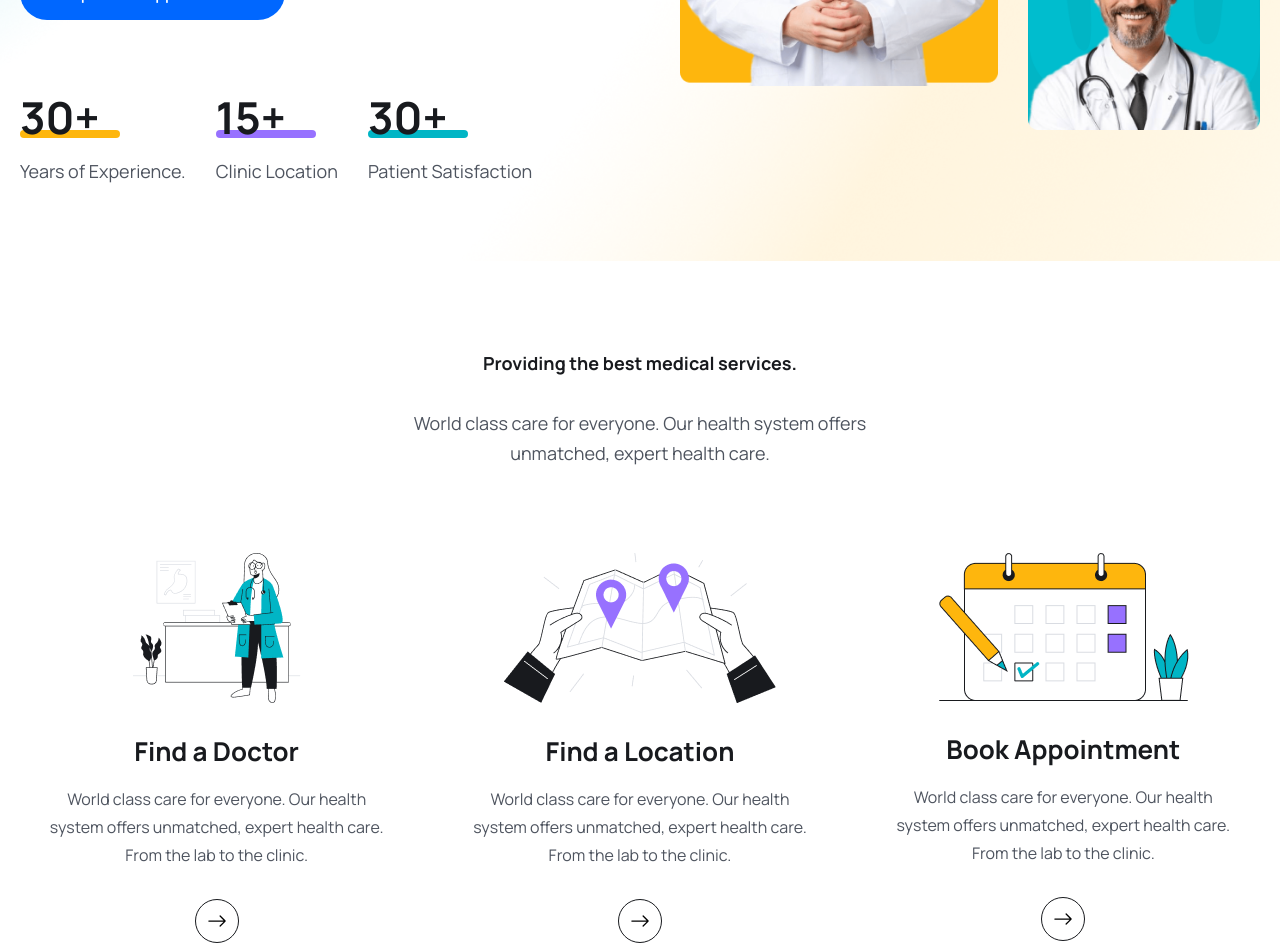
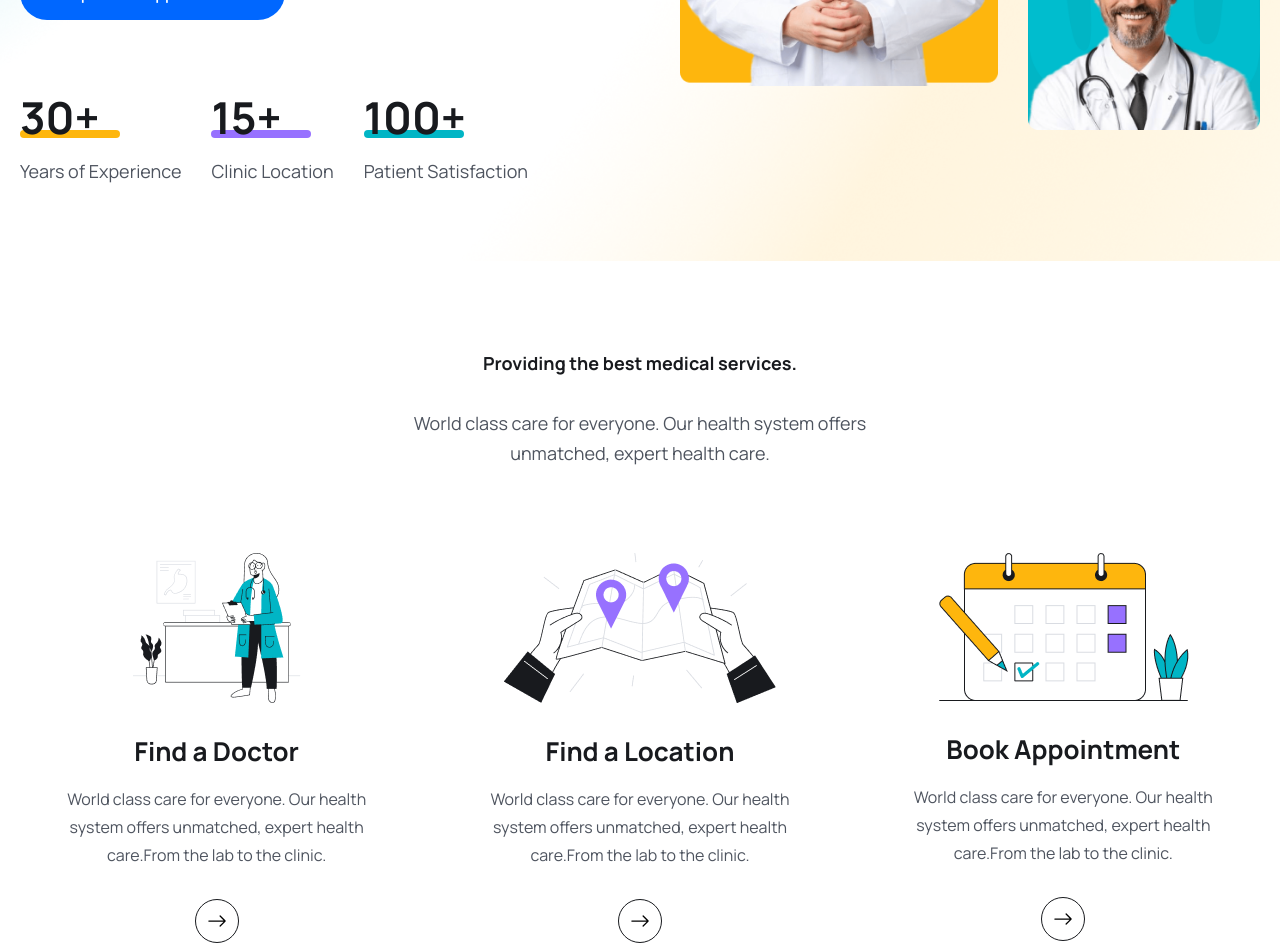
Before and after one commit to ankitkapoor8437/medicare-project-react, a React (Create React App) app: page / in a window 1280 px wide. Shown: the part 560-1512 px from the top of the page. Built offline with nearby package versions, Linux system fonts and the light colour scheme.

Commit message:
File changes.

```diff
--- /dev/null
+++ b/src/assets/data/Options.js
@@ -0,0 +1,30 @@
+import icon1 from '../../assets/images/icon01.png'
+import icon2 from '../../assets/images/icon02.png'
+import icon3 from '../../assets/images/icon03.png'
+
+const Options = [
+    {
+        image: icon1,
+        title: "Find a Doctor",
+        desc: ` World class care for everyone. Our health system offers unmatched,
+        expert health care.From the lab to the clinic.`,
+
+    },
+    {
+        image: icon2,
+        title: "Find a Location",
+        desc: ` World class care for everyone. Our health system offers unmatched,
+        expert health care.From the lab to the clinic.`,
+
+    },
+    {
+        image: icon3,
+        title: "Book Appointment",
+        desc: ` World class care for everyone. Our health system offers unmatched,
+        expert health care.From the lab to the clinic.`,
+
+    },
+
+]
+
+export default Options;
--- /dev/null
+++ b/src/assets/data/Statistics.js
@@ -0,0 +1,22 @@
+const Statistics = [
+    {
+      value: "30+",
+      desc: "Years of Experience",
+      color: "w-[100px] h-2 bg-yellowColor rounded-full block mt-[-14px]"
+    },
+
+    {
+      value: "15+",
+      desc: "Clinic Location",
+      color: "w-[100px] h-2 bg-purpleColor rounded-full block mt-[-14px]"
+    },
+
+    {
+      value: "100+",
+      desc: "Patient Satisfaction",
+      color: "w-[100px] h-2 bg-irisBlueColor rounded-full block mt-[-14px]"
+    },
+
+  ]
+
+  export default Statistics;
--- a/src/pages/Home.jsx
+++ b/src/pages/Home.jsx
@@ -3,12 +3,9 @@ import { Link } from 'react-router-dom'
 import heroImage1 from '../assets/images/hero-img01.png'
 import heroImage2 from '../assets/images/hero-img02.png'
 import heroImage3 from '../assets/images/hero-img03.png'
-
-import icon1 from '../assets/images/icon01.png'
-import icon2 from '../assets/images/icon02.png'
-import icon3 from '../assets/images/icon03.png'
-
 import { BsArrowRight } from "react-icons/bs";
+import Options from '../assets/data/Options'
+import Statistics from '../assets/data/Statistics'
 
 const Home = () => {
   return (
@@ -34,29 +31,15 @@ const Home = () => {
 
               {/* Hero Counter */}
               <div className='mt-[30px] lg:mt-[70px] flex flex-col lg:flex-row lg:items-center gap-5 lg:gap-[30px]'>
+                {Statistics.map(({ value, desc, color }) => (
                   <div >
                     <h2 className='text-[36px] leading-[56px] lg:text-[44px] lg:leading-[54px] font-[700] text-headingColor'>
-                    30+
+                      {value}
                     </h2>
-                  <span className='w-[100px] h-2 bg-yellowColor rounded-full block mt-[-14px]'></span>
-                  <p className='text__para'>Years of Experience.</p>
+                    <span className={color}></span>
+                    <p className='text__para'>{desc}</p>
                   </div>
-
-                <div >
-                  <h2 className='text-[36px] leading-[56px] lg:text-[44px] lg:leading-[54px] font-[700] text-headingColor'>
-                    15+
-                  </h2>
-                  <span className='w-[100px] h-2 bg-purpleColor rounded-full block mt-[-14px]'></span>
-                  <p className='text__para'>Clinic Location</p>
-                </div>
-
-                <div >
-                  <h2 className='text-[36px] leading-[56px] lg:text-[44px] lg:leading-[54px] font-[700] text-headingColor'>
-                    30+
-                  </h2>
-                  <span className='w-[100px] h-2 bg-irisBlueColor rounded-full block mt-[-14px]'></span>
-                  <p className='text__para'>Patient Satisfaction</p>
-                </div>
+                ))}
               </div>
             </div>
 
@@ -72,10 +55,10 @@ const Home = () => {
             </div>
           </div>
         </div>
-      </section>
+      </section >
 
       {/* Hero Section End */}
-      <section>
+      <section section >
         <div className="container">
           <div className='lg:w-[470px] mx-auto'>
             <h2 className='heading text-center'>
@@ -86,20 +69,20 @@ const Home = () => {
             </p>
           </div>
 
-
           <div className='grid grid-cols-1 md:grid-cols-2 lg:grid-cols-3 gap-5 lg:gap-[30px] mt-[30px] lg:mt-[55px]'>
+            {
+              Options.map(({ image, title, desc }) => (
                 <div className='py-[30px] px-5'>
                   <div className='flex items-center justify-center'>
-                <img src={icon1} alt="" />
+                    <img src={image} alt="" />
                   </div>
 
                   <div className='mt-[30px]'>
                     <h2 className='text-[26px] leading-9 text-headingColor font-[700] text-center'>
-                  Find a Doctor
+                      {title}
                     </h2>
                     <p className='text-[16px] leading-7 text-textColor font-[400] mt-4 text-center'>
-                  World class care for everyone. Our health system offers unmatched,
-                  expert health care. From the lab to the clinic.
+                      {desc}
                     </p>
                     <Link to="/doctors" className='w-[44px] h-[44px] rounded-full border border-solid border-[#181A1E] mt-[30px] mx-auto flex items-center justify-center group hover:bg-primaryColor hover:border-none' >
                       <BsArrowRight className='group-hover:text-white w-6 h-5' />
@@ -107,54 +90,12 @@ const Home = () => {
                   </div>
 
                 </div>
-
-            <div className='py-[30px] px-5'>
-              <div className='flex items-center justify-center'>
-                <img src={icon2} alt="" />
-              </div>
-
-              <div className='mt-[30px]'>
-                <h2 className='text-[26px] leading-9 text-headingColor font-[700] text-center'>
-                  Find a Location
-                </h2>
-                <p className='text-[16px] leading-7 text-textColor font-[400] mt-4 text-center'>
-                  World class care for everyone. Our health system offers unmatched,
-                  expert health care. From the lab to the clinic.
-                </p>
-                <Link to="/doctors" className='w-[44px] h-[44px] rounded-full border border-solid border-[#181A1E] mt-[30px] mx-auto flex items-center justify-center group hover:bg-primaryColor hover:border-none' >
-                  <BsArrowRight className='group-hover:text-white w-6 h-5' />
-                </Link>
+              ))
+            }
           </div>
 
         </div>
-
-            <div className='py-[30px] px-5'>
-              <div className='flex items-center justify-center'>
-                <img src={icon3} alt="" />
-              </div>
-
-              <div className='mt-[30px]'>
-                <h2 className='text-[26px] leading-9 text-headingColor font-[700] text-center'>
-                  Book Appointment
-                </h2>
-                <p className='text-[16px] leading-7 text-textColor font-[400] mt-4 text-center'>
-                  World class care for everyone. Our health system offers unmatched,
-                  expert health care. From the lab to the clinic.
-                </p>
-                <Link to="/doctors" className='w-[44px] h-[44px] rounded-full border border-solid border-[#181A1E] mt-[30px] mx-auto flex items-center justify-center group hover:bg-primaryColor hover:border-none' >
-                  <BsArrowRight className='group-hover:text-white w-6 h-5' />
-                </Link>
-              </div>
-
-            </div>
-
-
-
-          </div>
-
-
-        </div>
-      </section>
+      </section >
 
     </>
   )
```
Lines whose indentation alone changed are shown as unchanged.
